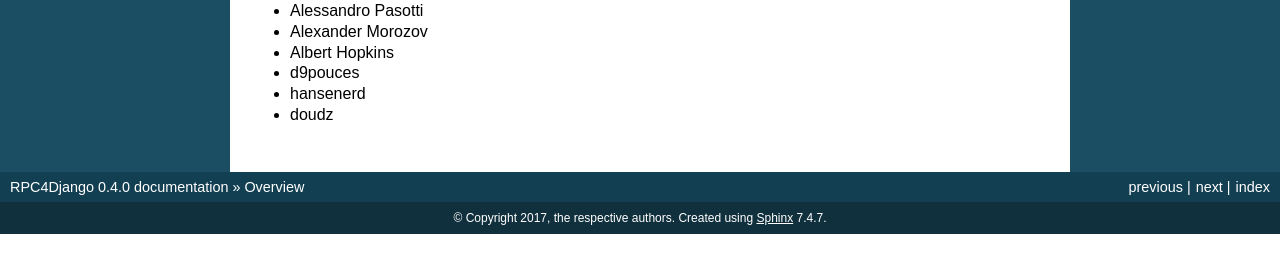
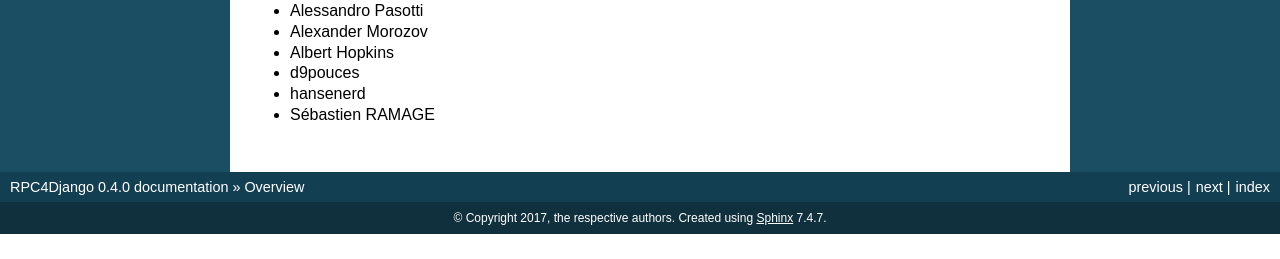
Before and after one commit to rpc4django/rpc4django, a Sphinx documentation site: the page built from docs/overview.txt, in a window 1280 px wide. Shown: the part 638-897 px from the top of the page. Built offline with Sphinx 7.4.7, drawn with Linux system fonts in a browser that asks for light colours.

Commit message:
Use doudz real name

```diff
--- a/docs/overview.txt
+++ b/docs/overview.txt
@@ -43,7 +43,7 @@ Contributors
 - Albert Hopkins
 - d9pouces
 - hansenerd
-- doudz
+- Sébastien RAMAGE
 
 .. _David Fischer: mailto:rpc4django@davidfischer.name
 .. _wish list: http://amzn.com/w/1Z1GLQYQPFBT1
```
